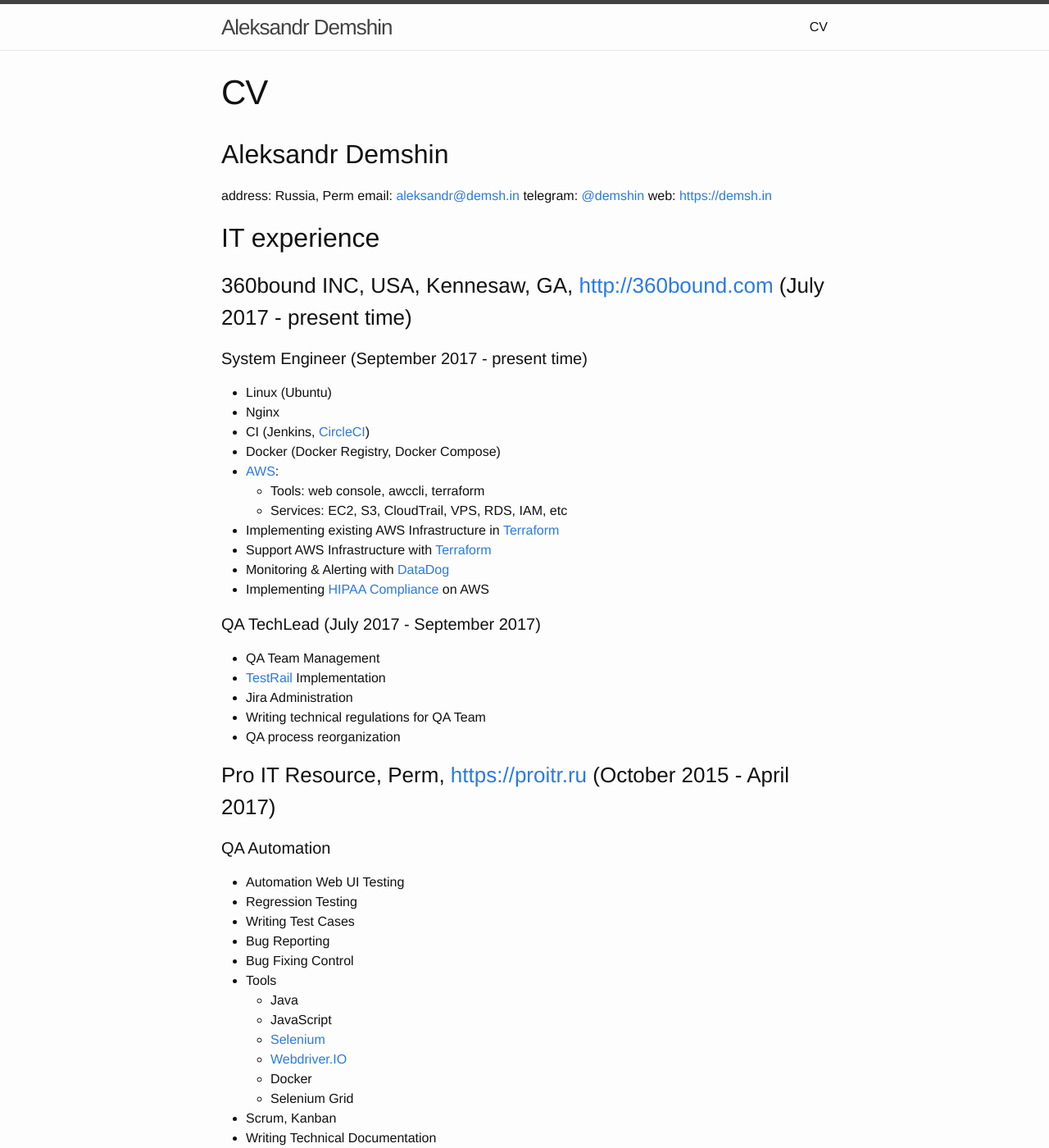
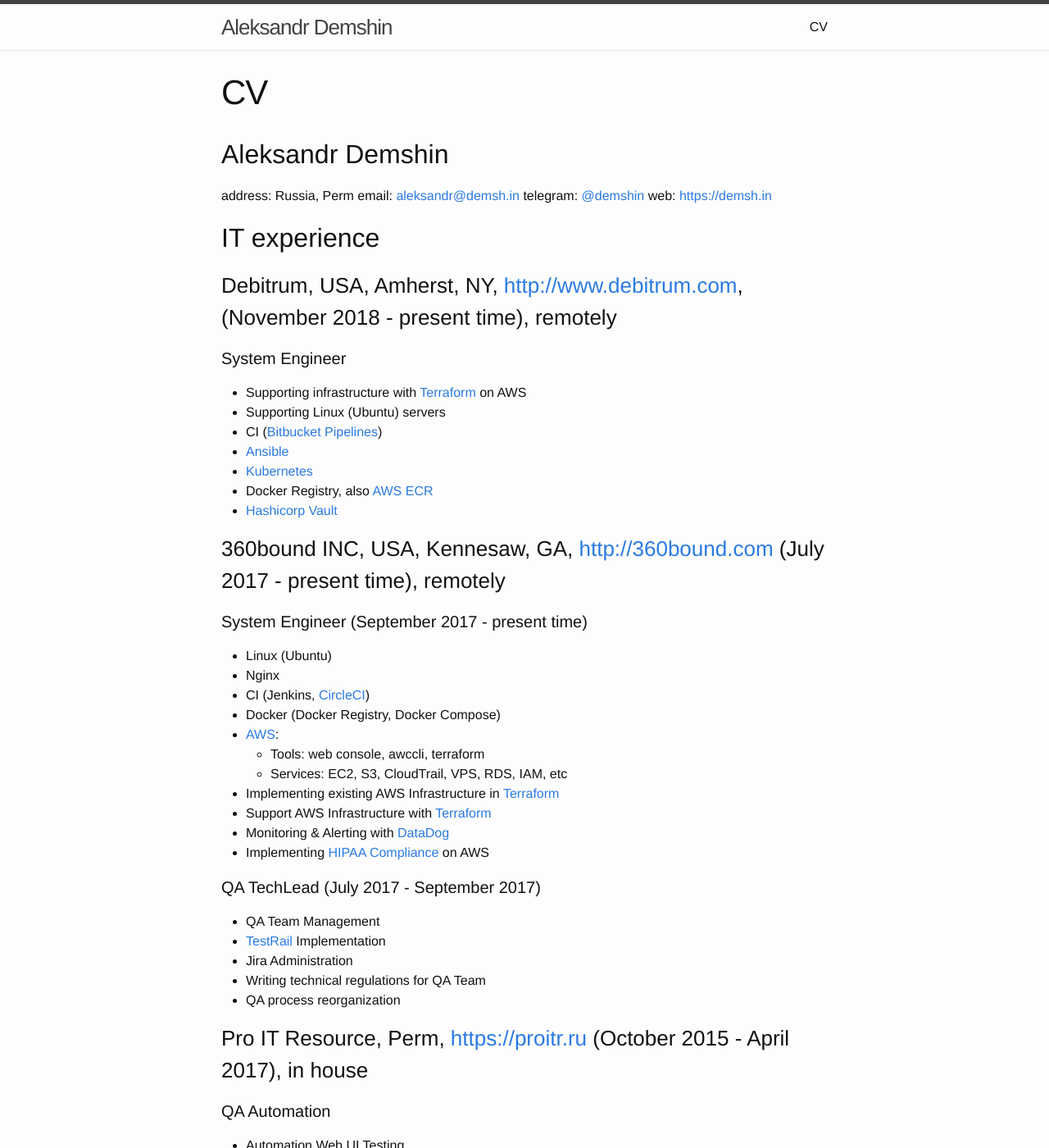
Before and after one commit to demshin/demsh.in, a Jekyll site: the page built from about.md, in a window 1280 px wide and 1400 px high. Shown: the whole window at 82% size. Built offline with Jekyll 4.4.1, drawn with Linux system fonts in a browser that asks for light colours; some of the changed text lies outside the part shown.

Commit message:
add Debitrum info

```diff
--- a/about.md
+++ b/about.md
@@ -13,7 +13,19 @@ web: <https://demsh.in>
 
 ## IT experience
 
-### 360bound INC, USA, Kennesaw, GA, <http://360bound.com> (July 2017 - present time)
+### Debitrum, USA, Amherst, NY, <http://www.debitrum.com>, (November 2018 - present time), remotely
+
+#### System Engineer
+
+- Supporting infrastructure with [Terraform](https://www.terraform.io) on AWS
+- Supporting Linux (Ubuntu) servers
+- CI ([Bitbucket Pipelines](https://bitbucket.org/product/features/pipelines))
+- [Ansible](https://www.ansible.com)
+- [Kubernetes](https://kubernetes.io)
+- Docker Registry, also [AWS ECR](https://aws.amazon.com/ecr/)
+- [Hashicorp Vault](https://www.vaultproject.io)
+
+### 360bound INC, USA, Kennesaw, GA, <http://360bound.com> (July 2017 - present time), remotely
 
 #### System Engineer (September 2017 - present time)
 
@@ -37,7 +49,7 @@ web: <https://demsh.in>
 - Writing technical regulations for QA Team
 - QA process reorganization
 
-### Pro IT Resource, Perm, <https://proitr.ru> (October 2015 - April 2017)
+### Pro IT Resource, Perm, <https://proitr.ru> (October 2015 - April 2017), in house
 
 #### QA Automation
 
@@ -56,7 +68,7 @@ web: <https://demsh.in>
 - Scrum, Kanban
 - Writing Technical Documentation
 
-### REGIONAL MANAGEMENT CENTRE, Perm, <http://rmc.edu.ru/eng/> (October 2003 — December 2011)
+### REGIONAL MANAGEMENT CENTRE, Perm, <http://rmc.edu.ru/eng/> (October 2003 — December 2011), in house
 
 #### Lecturer
 
```
